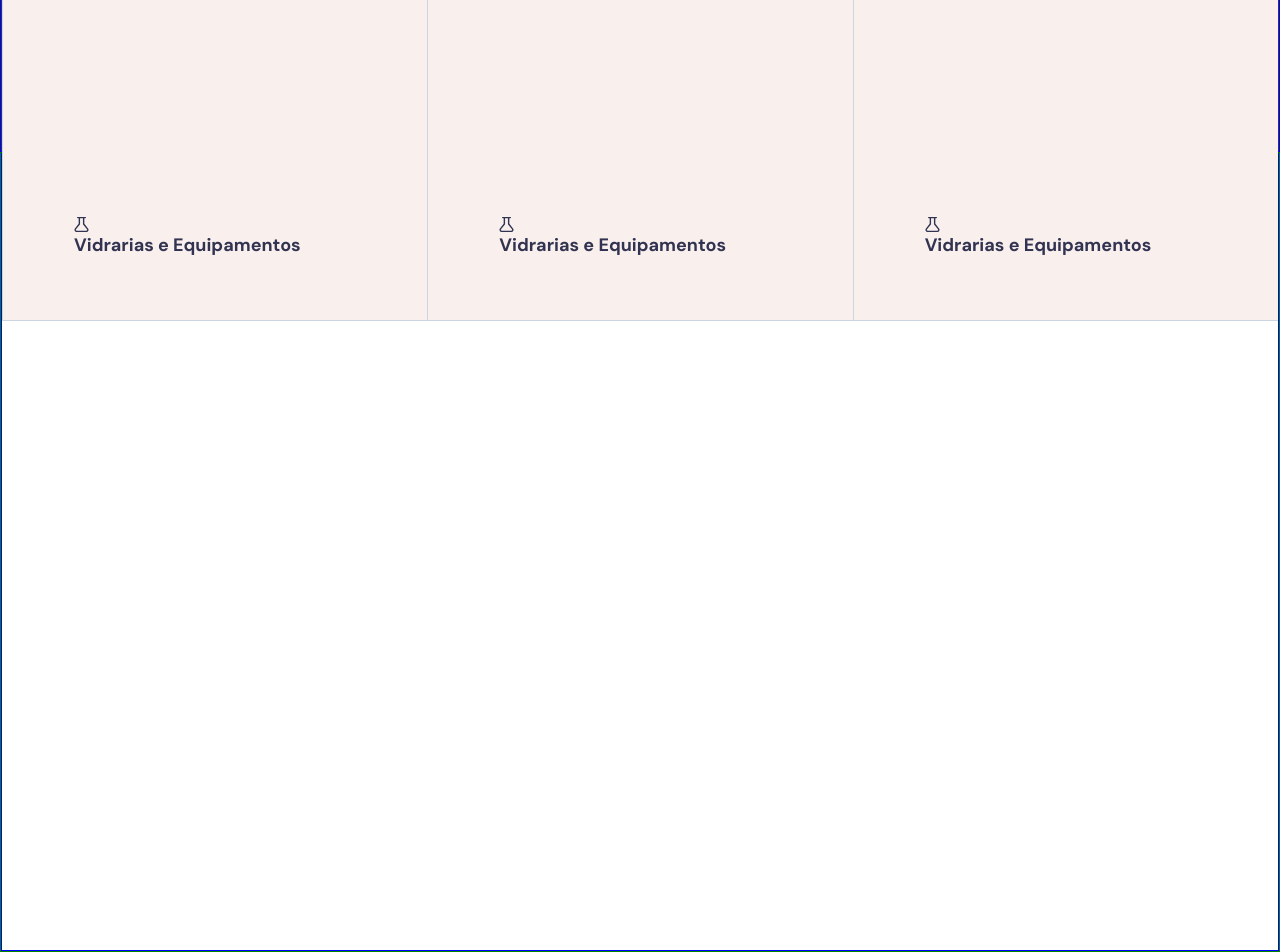
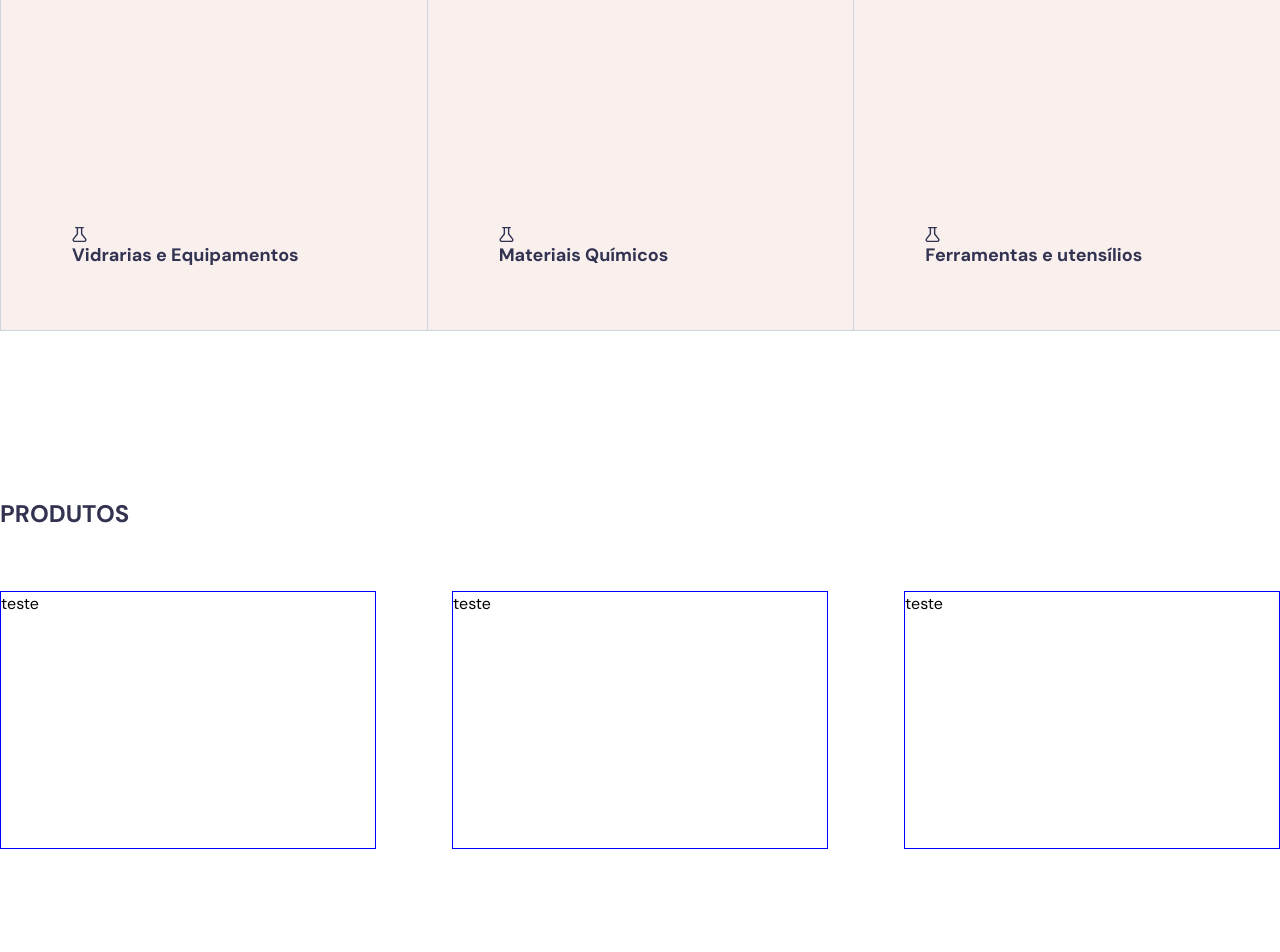
Before and after one commit to feelipesantana/halogenn-challenge, a Next.js app in the folder client/: page / in a window 1280 px wide. Shown: the part 372-1324 px from the top of the page. After the commit the page ends 1286 px from the top, so only its background shows below. Built offline with nearby package versions, Linux system fonts and the light colour scheme.

Commit message:
feat: finishing meddle and poducts part

```diff
--- a/client/src/app/globals.scss
+++ b/client/src/app/globals.scss
@@ -53,9 +53,11 @@ a{
 .baseContainer{
   max-width:1360px;
   width:100%;
-  height:100%;
   margin: 0 auto;
-  padding: 5.8rem 0;
-  border:1px solid blue;
 
+  @media(max-width:728px){
+    width:100%;
+    margin: 0 auto;
+    padding:1.4rem;
+  }
 }
--- a/client/src/app/layout.tsx
+++ b/client/src/app/layout.tsx
@@ -21,7 +21,7 @@ export default function RootLayout({
     <html lang="en">
       <body className={dmSans.className}>
         <Header />
-        {children}
+        <main>{children}</main>
       </body>
     </html>
   );
--- a/client/src/app/page.tsx
+++ b/client/src/app/page.tsx
@@ -1,4 +1,5 @@
 import { Department } from "@/components/Department";
+import { Product } from "@/components/Product";
 import styles from "@/styles/home.module.scss";
 
 export default function Home() {
@@ -6,6 +7,7 @@ export default function Home() {
     <main className={styles.main}>
       <div className="baseContainer">
         <div className={styles.departmentContainer}>
+          <div className={styles.departmentContent}>
             <Department
               title="PRODUTOS"
               description="Vidrarias e Equipamentos"
@@ -13,14 +15,27 @@ export default function Home() {
             />
             <Department
               title="QUÍMICOS"
-            description="Vidrarias e Equipamentos"
+              description="Materiais
+            Químicos"
               image="lab"
             />
             <Department
               title="LABORATÓRIOS"
-            description="Vidrarias e Equipamentos"
+              description="Ferramentas
+            e utensílios"
               image="lab"
             />
+          </div>
+        </div>
+
+        <div className={styles.productsContainer}>
+          <h2>PRODUTOS</h2>
+
+          <div className={styles.productsContent}>
+            <Product />
+            <Product />
+            <Product />
+          </div>
         </div>
       </div>
     </main>
--- a/client/src/components/Department/styles.module.scss
+++ b/client/src/components/Department/styles.module.scss
@@ -30,6 +30,5 @@
     transform: scaleY(1.1);
   }
 
-;
 
 }
--- a/client/src/components/Header/styles.module.scss
+++ b/client/src/components/Header/styles.module.scss
@@ -1,10 +1,10 @@
 .headerContainer{
   height:52.4rem;
+  padding:5.8rem 0;
   background: #313352;
   color:white;
   position: relative;
-  overflow-x: hidden
-  ;
+  overflow-x: hidden;
   .layoutDots{
     position: absolute;
     right: -10rem;
@@ -51,4 +51,20 @@
       }
     }
   }
+
+  @media(max-width:728px){
+
+    .layoutDots{
+      top:20rem;
+      left: -50%;
+      right: -50%;
+    }
+    .headerBase{
+      .menuContainer{
+        .menu{
+          display:none;
+        }
+      }
+    }
+  }
 }
--- /dev/null
+++ b/client/src/components/Product/index.tsx
@@ -0,0 +1,4 @@
+import styles from "./styles.module.scss";
+export function Product() {
+  return <section className={styles.product}>teste</section>;
+}
--- /dev/null
+++ b/client/src/components/Product/styles.module.scss
@@ -0,0 +1,6 @@
+.product{
+  height:25.8rem;
+  max-width:37.6rem;
+  width:100%;
+  border:1px solid blue;
+}
--- a/client/src/styles/home.module.scss
+++ b/client/src/styles/home.module.scss
@@ -1,14 +1,48 @@
 .main{
 
-   border:1px solid green;
    height:100%;
    width:100%;
   .departmentContainer{
     position: relative;
-    top:-40rem;
-    display:flex;
-    justify-content: center;
 
+    .departmentContent{
+      width:100%;
+      position:absolute;
+      display:flex;
+      top:-68rem;
+    }
 
   }
+
+  .productsContainer{
+    margin:35rem 0 6.5rem 0;
+
+    h2{
+      font-size:2.4rem;
+      line-height: 2.4rem;
+      font-weight: 700;
+      color:var(--blue-default)
+    }
+    .productsContent{
+      margin-top:6.5rem;
+      padding-bottom:6.5rem;
+      display:flex;
+      justify-content: space-between;
+    }
+  }
+
+  @media(max-width:728px){
+    width:100%;
+    margin: 0 auto;
+
+    .departmentContainer{
+      .departmentContent{
+        position:static;
+        width:100%;
+        display:flex;
+        flex-direction: column;
+      }
+
+    }
+  }
 }
```
Lines whose indentation alone changed are shown as unchanged.
